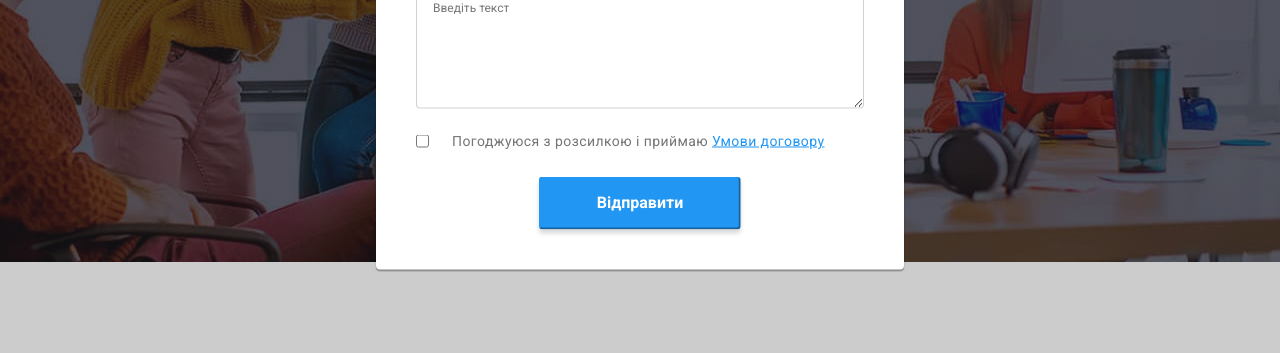
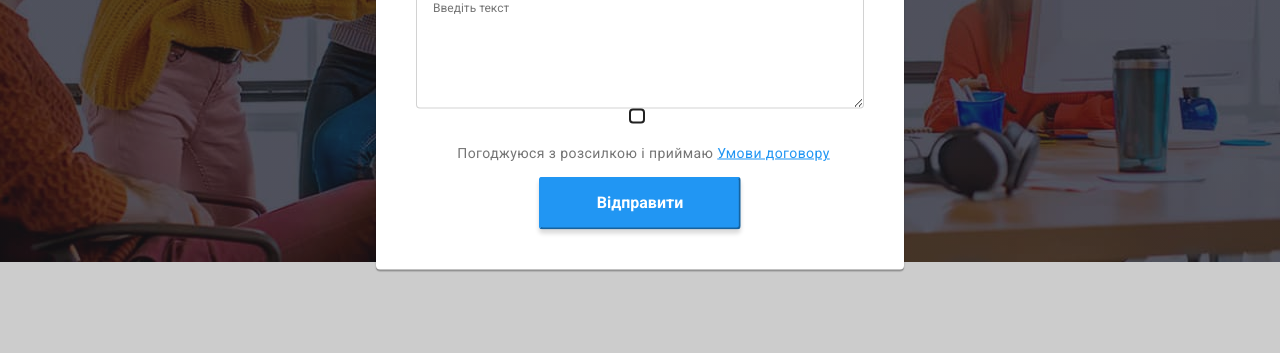
Before and after one commit to shekmar/goit-markup-hw-8, a plain HTML site: page index.html in a window 1280 px wide. Both pictures are taken after a click on the button "Замовити послугу". Shown: the part 421-774 px from the top of the page. Drawn offline with nearby package versions, Linux system fonts and the light colour scheme.

Commit message:
виправлення

```diff
--- a/index.html
+++ b/index.html
@@ -102,11 +102,8 @@
                             <div class="modal-checkbox">
                                 <label class="checkbox-lable" for="checkbox">
                                     <input class="checkbox" type="checkbox" name="policy" id="policy" />
-                                    <svg class="checkbox-icons" width="16" height="15">
-                                        <use class="icon-checked" href="./images/check.svg"></use>
-                                        <use class="icon-unchecked" href="./images/uncheck.svg"></use>
-                                    </svg>
-                                    <span class="check-box-container">Погоджуюся з розсилкою і приймаю <a href="" class="check-rules">Умови договору</a></span>
+                                    <span class="check-icon"></span>
+                                    <p class="check-box-policy">Погоджуюся з розсилкою і приймаю <a href="" class="check-rules">Умови договору</a></p>
                                 </label>
                             </div>
                             <div class="modal-butteon-list">
--- a/styles/styles.css
+++ b/styles/styles.css
@@ -417,38 +417,28 @@
 
 /*Іконка CHECKBOX*/
 
-.checkbox-lable {
-    display: flex;
-    align-items: center;
-    justify-content: center;
+.checkbox {
+    appearance: none;
+    position: absolute;
 }
 
-.icon-checked {
-    opacity: 0;
-    transition: opacity 250ms;
+.checkbox:checked + .check-icon {
+    background-color: var(--accent-txt-cl);
+    border-color: var(--accent-txt-cl);
+    background-image: url(../images/check-2.svg);
+    color: rgba(255, 255, 255, 1);
+    background-size: contain;
+    background-origin: border-box;
 }
 
-.checkbox:checked + .checkbox-icons .icon-checked {
-    opacity: 1;
+.check-icon {
+    display: inline-block;
+    margin-right: 7px;
+    width: 16px;
+    height: 15px;
+    border: 2px solid rgba(33, 33, 33, 1);
+    border-radius: 4px;
 }
-
-.icon-unchecked {
-    opacity: 1;
-    transition: opacity 250ms;
-}
-
-.checkbox:checked + .checkbox-icons .icon-unchecked {
-    opacity: 0;
-}
-
-.modal-checkbox {
-    display: flex;
-    width: 100%;
-    margin-top: 20px;
-    align-items: center;
-}
-
-.check-icons {}
 
 .check-rules {
     text-decoration-color: var(--accent-txt-cl);
@@ -459,7 +449,7 @@
     text-decoration: underline;
 }
 
-.check-box-container {
+.check-box-policy {
     font-size: 14px;
     line-height: 1.7;
     letter-spacing: 0.03em;
```
Also changed, not shown: images/check-2.svg (added), images/uncheck-2.svg (added).
